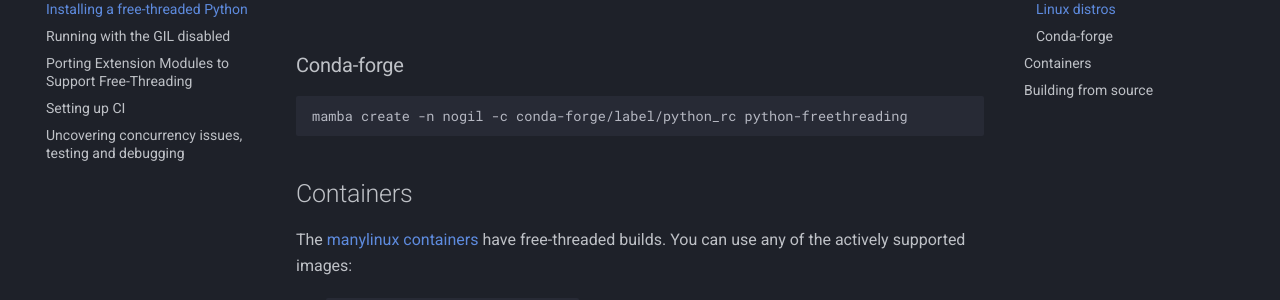
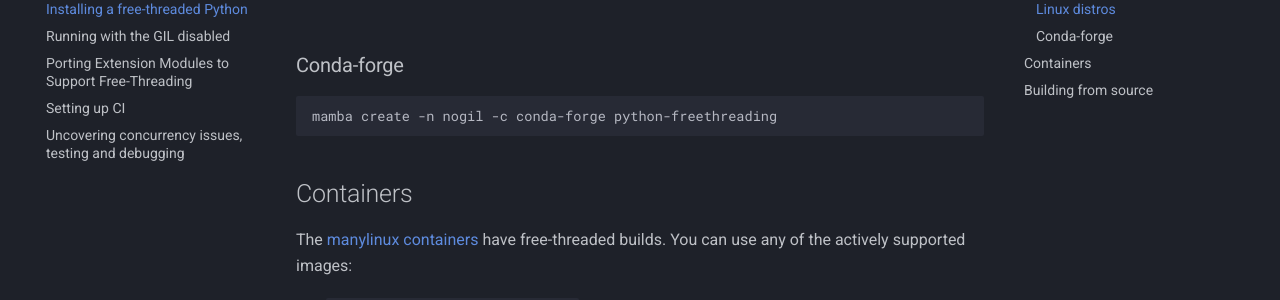
Before and after one commit to Quansight-Labs/free-threaded-compatibility, an MkDocs documentation site: the page built from docs/installing_cpython.md, in a window 1280 px wide and 900 px high, scrolled down 1304 px. Shown: the part 153-453 px from the top of the window. Built offline with MkDocs 1.6.1 and Material for MkDocs 9.7.7, drawn with Linux system fonts in a browser that asks for light colours; comment, search, counter and statistics services are not loaded.

Commit message:
Remove python_rc in conda-forge (#93)

````diff
--- a/docs/installing_cpython.md
+++ b/docs/installing_cpython.md
@@ -125,7 +125,7 @@
 ### Conda-forge
 
 ```bash
-mamba create -n nogil -c conda-forge/label/python_rc python-freethreading
+mamba create -n nogil -c conda-forge python-freethreading
 ```
 
 ## Containers
````
